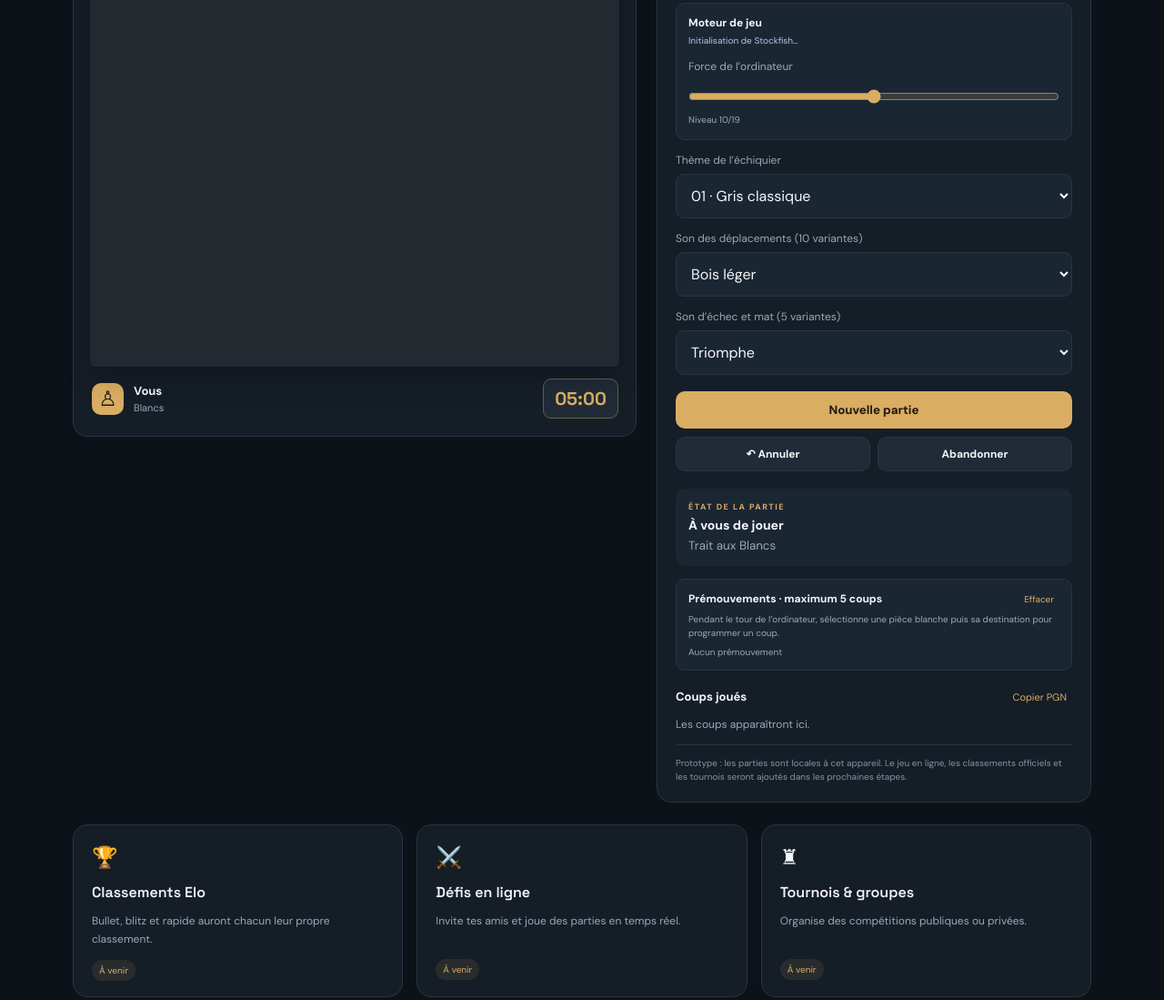
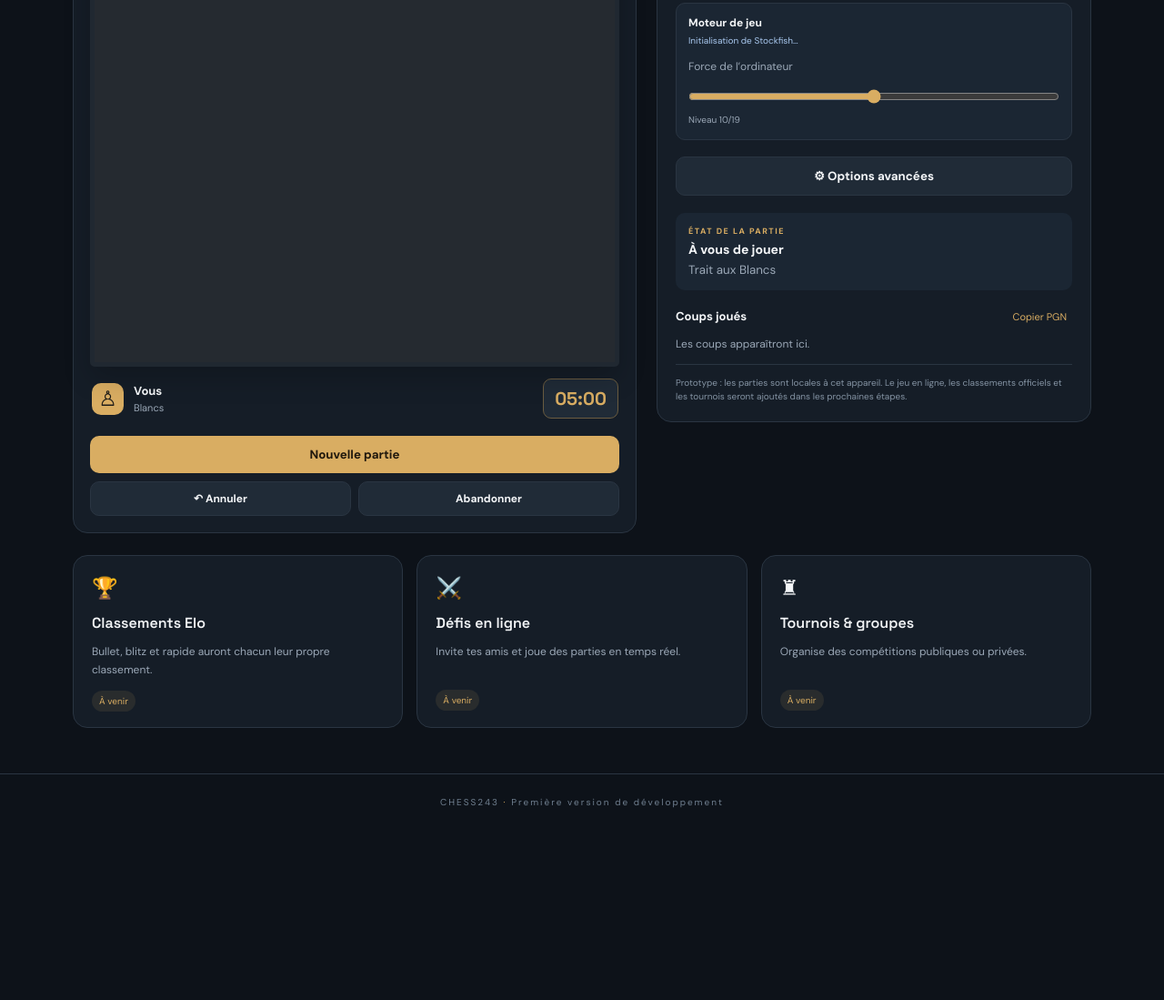
Before and after one commit to bolingo-app/Chess-243, a plain HTML site: page index.html in a window 1280 px wide. Shown: the part 764-1863 px from the top of the page at 91% size. After the commit the page ends 1676 px from the top, so only its background shows below. Drawn offline with nearby package versions, Linux system fonts and the light colour scheme.

Commit message:
Add files via upload

```diff
--- a/index.html
+++ b/index.html
@@ -49,6 +49,13 @@
           <div class="avatar you">♙</div><div class="player-info"><strong id="my-name">Vous</strong><small>Blancs</small></div>
           <div id="white-clock" class="clock active">05:00</div>
         </div>
+        <div class="board-actions">
+          <button id="new-game" class="btn btn-primary full">Nouvelle partie</button>
+        <div class="game-actions">
+          <button id="undo" class="btn btn-ghost">↶ Annuler</button>
+          <button id="resign" class="btn btn-ghost">Abandonner</button>
+        </div>
+        </div>
       </div>
 
       <aside class="game-panel">
@@ -84,7 +91,27 @@
           <input id="difficulty" type="range" min="1" max="19" value="10">
           <small id="difficulty-value">Niveau 10/19</small>
         </div>
-        <label for="theme">Thème de l’échiquier</label>
+        <button id="open-options" class="btn btn-ghost full" type="button">⚙ Options avancées</button>
+        <div class="status-box"><span class="status-label">ÉTAT DE LA PARTIE</span><strong id="game-status">À vous de jouer</strong><small id="turn-status">Trait aux Blancs</small></div>
+        <div class="moves-title"><strong>Coups joués</strong><button id="copy-pgn" class="text-button">Copier PGN</button></div>
+        <ol id="moves" class="moves"><li class="empty-moves">Les coups apparaîtront ici.</li></ol>
+        <p class="notice">Prototype : les parties sont locales à cet appareil. Le jeu en ligne, les classements officiels et les tournois seront ajoutés dans les prochaines étapes.</p>
+      </aside>
+    </section>
+
+    <section id="profile" class="bottom-grid">
+      <article class="info-card"><span class="card-icon">🏆</span><h3>Classements Elo</h3><p>Bullet, blitz et rapide auront chacun leur propre classement.</p><span class="tag">À venir</span></article>
+      <article class="info-card"><span class="card-icon">⚔️</span><h3>Défis en ligne</h3><p>Invite tes amis et joue des parties en temps réel.</p><span class="tag">À venir</span></article>
+      <article class="info-card"><span class="card-icon">♜</span><h3>Tournois & groupes</h3><p>Organise des compétitions publiques ou privées.</p><span class="tag">À venir</span></article>
+    </section>
+  </main>
+  <footer>CHESS243 <span>·</span> Première version de développement</footer>
+
+
+  <div id="options-sheet" class="sheet hidden" role="dialog" aria-modal="true" aria-labelledby="sheet-title">
+    <div class="sheet-card">
+      <div class="sheet-head"><h2 id="sheet-title">Options avancées</h2><button id="close-options" class="btn btn-small" type="button">Fermer</button></div>
+      <label for="theme">Thème de l’échiquier</label>
         <select id="theme">
           <option value="classic">01 · Gris classique</option>
           <option value="blueprint">02 · Bleu ardoise</option>
@@ -111,31 +138,13 @@
         <select id="move-sound"><option value="0">Bois léger</option><option value="1">Feutré</option><option value="2">Cristal</option><option value="3">Mécanique</option><option value="4">Classique</option><option value="5">Clair</option><option value="6">Doux</option><option value="7">Métallique</option><option value="8">Rapide</option><option value="9">Énergique</option></select>
         <label for="mate-sound">Son d’échec et mat (5 variantes)</label>
         <select id="mate-sound"><option value="0">Triomphe</option><option value="1">Solennel</option><option value="2">Royal</option><option value="3">Grave</option><option value="4">Épique</option></select>
-        <button id="new-game" class="btn btn-primary full">Nouvelle partie</button>
-        <div class="game-actions">
-          <button id="undo" class="btn btn-ghost">↶ Annuler</button>
-          <button id="resign" class="btn btn-ghost">Abandonner</button>
-        </div>
-        <div class="status-box"><span class="status-label">ÉTAT DE LA PARTIE</span><strong id="game-status">À vous de jouer</strong><small id="turn-status">Trait aux Blancs</small></div>
-        <div class="premove-panel">
+      <div class="premove-panel">
           <div class="premove-heading"><strong>Prémouvements · maximum 5 coups</strong><button id="clear-premoves" type="button" class="text-button">Effacer</button></div>
           <p id="premove-status">Pendant le tour de l’ordinateur, sélectionne une pièce blanche puis sa destination pour programmer un coup.</p>
           <small id="premove-list">Aucun prémouvement</small>
         </div>
-        <div class="moves-title"><strong>Coups joués</strong><button id="copy-pgn" class="text-button">Copier PGN</button></div>
-        <ol id="moves" class="moves"><li class="empty-moves">Les coups apparaîtront ici.</li></ol>
-        <p class="notice">Prototype : les parties sont locales à cet appareil. Le jeu en ligne, les classements officiels et les tournois seront ajoutés dans les prochaines étapes.</p>
-      </aside>
-    </section>
-
-    <section id="profile" class="bottom-grid">
-      <article class="info-card"><span class="card-icon">🏆</span><h3>Classements Elo</h3><p>Bullet, blitz et rapide auront chacun leur propre classement.</p><span class="tag">À venir</span></article>
-      <article class="info-card"><span class="card-icon">⚔️</span><h3>Défis en ligne</h3><p>Invite tes amis et joue des parties en temps réel.</p><span class="tag">À venir</span></article>
-      <article class="info-card"><span class="card-icon">♜</span><h3>Tournois & groupes</h3><p>Organise des compétitions publiques ou privées.</p><span class="tag">À venir</span></article>
-    </section>
-  </main>
-  <footer>CHESS243 <span>·</span> Première version de développement</footer>
-
+    </div>
+  </div>
   <script type="module" src="js/app.js"></script>
   <script src="js/pwa.js"></script>
 </body>
```
